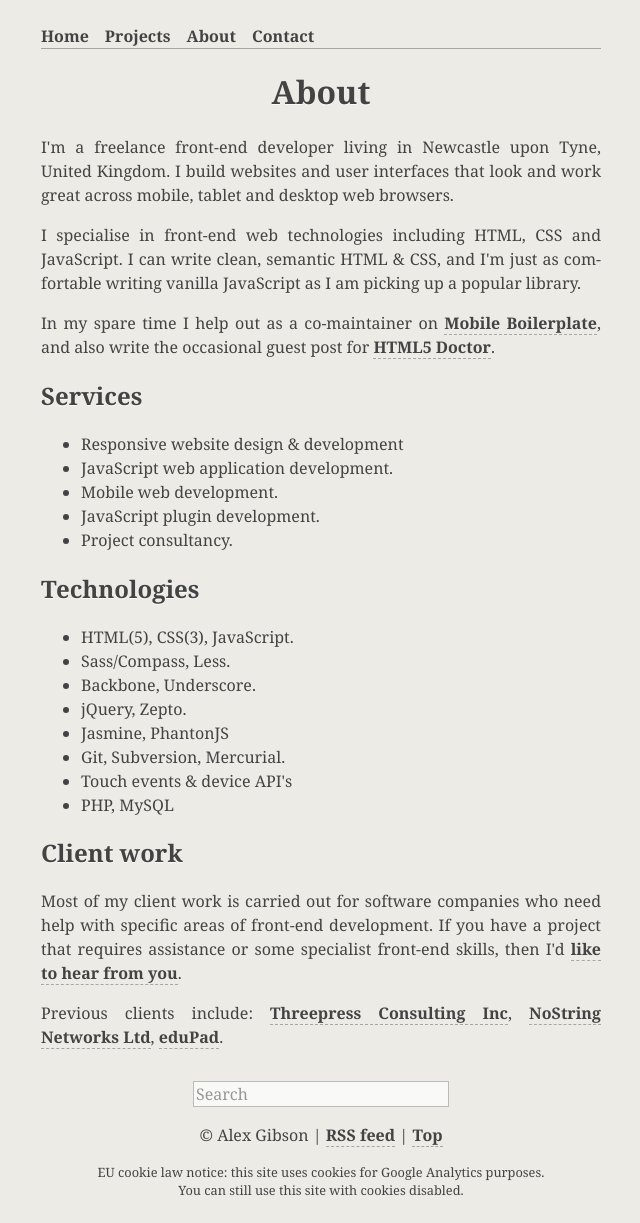
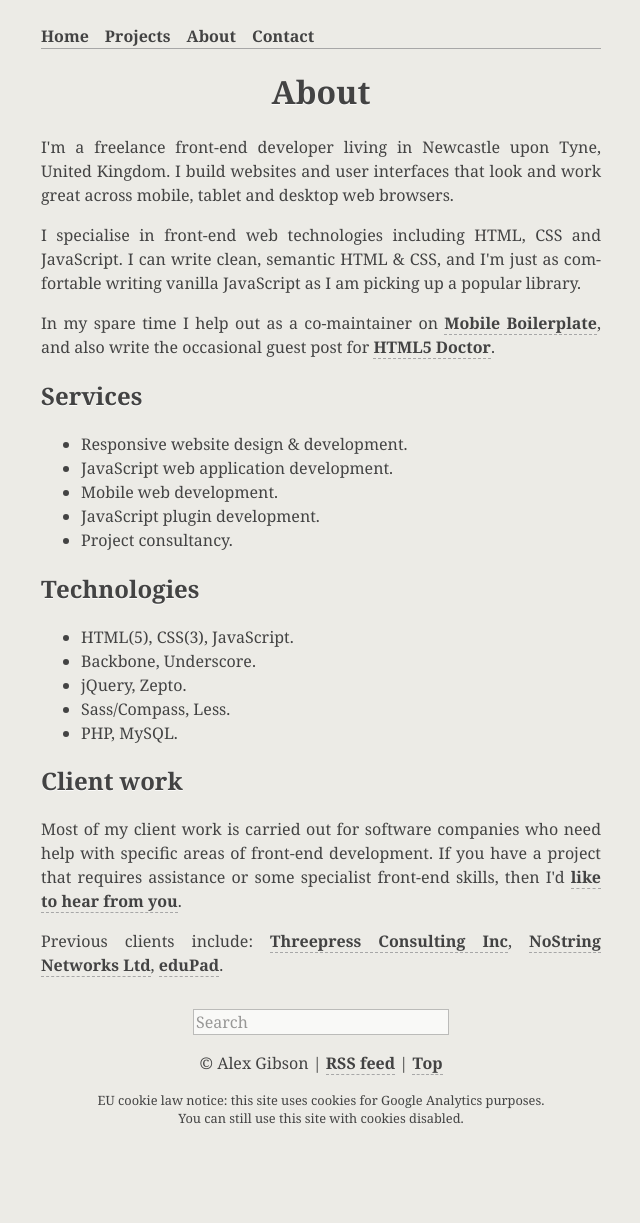
Before and after one commit to alexgibson/alxgbsn.co.uk, a Jekyll site: the page built from about/index.html, in a window 1280 px wide. Shown: the whole page, without its empty margins (319-959 px from the left). Built offline with Jekyll 4.4.1, drawn with Linux system fonts in a browser that asks for light colours; Markdown is read by kramdown in place of the engine named in the settings; comment, search, counter and statistics services are not loaded; after the commit the page ends 1151 px from its top, so only the background shows below that.

Commit message:
Update about page copy

```diff
--- a/about/index.html
+++ b/about/index.html
@@ -21,7 +21,7 @@ desc: About Alex Gibson, a front end developer from Newcastle upon Tyne, United
 	<h2>Services</h2>
 
 	<ul>
-		<li>Responsive website design &amp; development</li>
+		<li>Responsive website design &amp; development.</li>
 		<li>JavaScript web application development.</li>
 		<li>Mobile web development.</li>
 		<li>JavaScript plugin development.</li>
@@ -32,13 +32,10 @@ desc: About Alex Gibson, a front end developer from Newcastle upon Tyne, United
 
 	<ul>
 		<li>HTML(5), CSS(3), JavaScript.</li>
-		<li>Sass/Compass, Less.</li>
 		<li>Backbone, Underscore.</li>
 		<li>jQuery, Zepto.</li>
-		<li>Jasmine, PhantonJS</li>
-		<li>Git, Subversion, Mercurial.</li>
-		<li>Touch events &amp; device API's</li>
-		<li>PHP, MySQL</li>
+		<li>Sass/Compass, Less.</li>
+		<li>PHP, MySQL.</li>
 	</ul>
 
 	<h2>Client work</h2>
```
Also changed, not shown: 3 other files.
